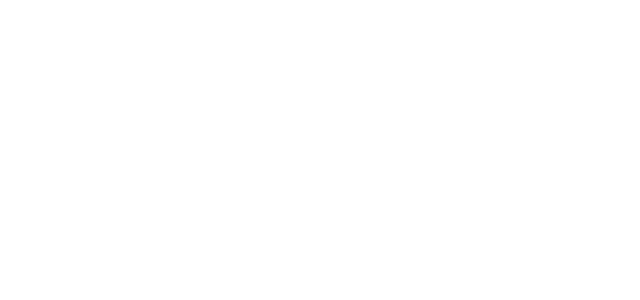
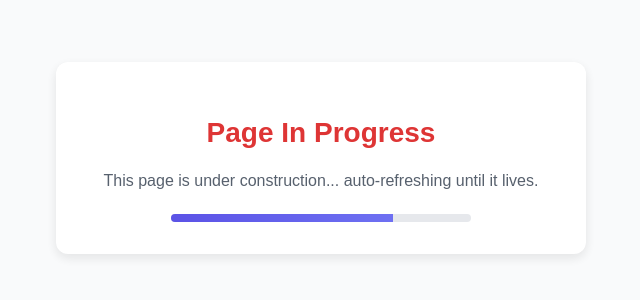
Before and after one commit to Tsh-l0/UpSkill_PortfolioProject, a React (Vite) app in the folder testing_file/project/: page /dead in a window 1280 px wide. Before the commit this address had no page. Shown: the part 250-550 px from the top of the page, without its empty margins (319-959 px from the left). Built offline with nearby package versions, Linux system fonts and the light colour scheme; the HTML template or start-up script is replaced by a standard one.

Commit message:
Refresh Page

```diff
--- a/testing_file/project/src/App.jsx
+++ b/testing_file/project/src/App.jsx
@@ -6,6 +6,7 @@
 import MeetTalent from './pages/MeetTalent';
 import Profile from './pages/Profile';
 import Login from './pages/Login';
+import DeadPage from './pages/DeadPage';
 
 function App() {
 	return (
@@ -17,6 +18,7 @@
 				<Route path="/talent" element={<MeetTalent />} />
 				<Route path="/profile" element={<Profile />} />
 				<Route path="/login" element={<Login />} />
+				<Route path="/dead" element={<DeadPage />} />
 			</Routes>
 		</Router>
 	);
--- /dev/null
+++ b/testing_file/project/src/pages/DeadPage.jsx
@@ -0,0 +1,26 @@
+import React, { useEffect } from 'react';
+import '../styles/deadpage.css';
+
+const DeadPage = () => {
+	useEffect(() => {
+		const interval = setInterval(() => {
+			window.location.reload();
+		}, 2000);
+
+		return () => clearInterval(interval);
+	}, []);
+
+	return (
+		<div className="deadpage-wrapper">
+			<div className="deadpage-message">
+				<h2>Page In Progress</h2>
+				<p>This page is under construction... auto-refreshing until it lives.</p>
+				<div className="loading-bar">
+					<div className="loading-fill"></div>
+				</div>
+			</div>
+		</div>
+	);
+};
+
+export default DeadPage;
--- /dev/null
+++ b/testing_file/project/src/styles/deadpage.css
@@ -0,0 +1,60 @@
+.deadpage-wrapper {
+	display: flex;
+	justify-content: center;
+	align-items: center;
+	height: 100vh;
+	background: #f9fafb;
+	font-family: sans-serif;
+}
+
+.deadpage-message {
+	text-align: center;
+	background: white;
+	padding: 2rem 3rem;
+	border-radius: 0.75rem;
+	box-shadow: 0 4px 12px rgba(0,0,0,0.1);
+	animation: flicker 0.6s infinite;
+}
+
+.deadpage-message h2 {
+	font-size: 1.75rem;
+	color: #dc2626;
+}
+
+.deadpage-message p {
+	font-size: 1rem;
+	color: #4b5563;
+}
+
+@keyframes flicker {
+	0% { opacity: 1; }
+	50% { opacity: 0.85; }
+	100% { opacity: 1; }
+}
+
+.loading-bar {
+	width: 100%;
+	max-width: 300px;
+	height: 8px;
+	background: #e5e7eb;
+	border-radius: 9999px;
+	overflow: hidden;
+	margin: 1.5rem auto 0;
+}
+
+.loading-fill {
+	height: 100%;
+	width: 100%;
+	background: linear-gradient(to right, #4f46e5, #6366f1);
+	transform-origin: left;
+	animation: loading 2s linear infinite;
+}
+
+@keyframes loading {
+	0% {
+		transform: scaleX(0);
+	}
+	100% {
+		transform: scaleX(1);
+	}
+}
```
Also changed, not shown: 5 other files (tests, documents, lock files or other folders).
